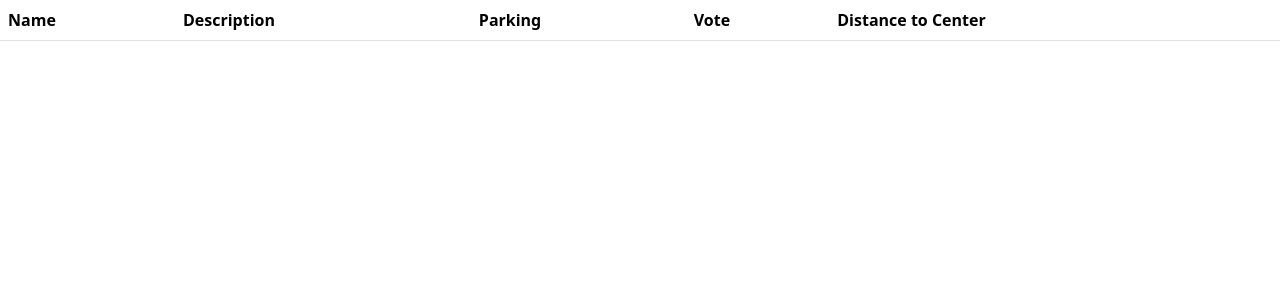
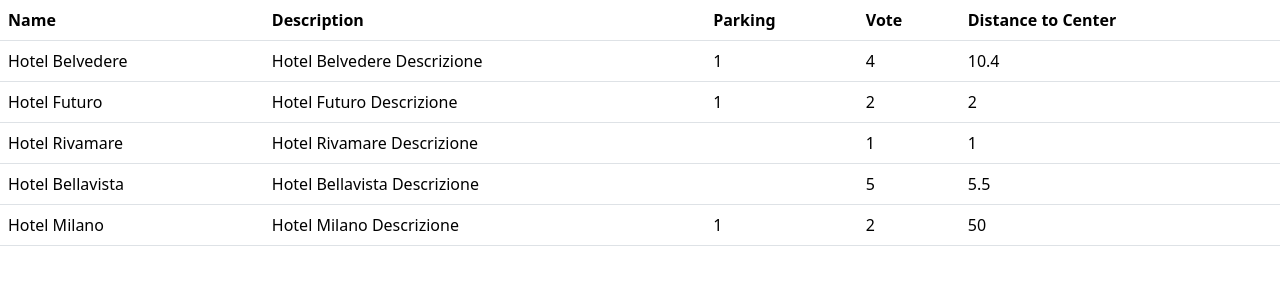
Before and after one commit to DemetrioPadre/php-hotel, a PHP site: page / in a window 1280 px wide. Shown: the top 300 px of the page. Run offline with PHP 8.4, Linux system fonts and the light colour scheme; lists and menus that the app fills with data are empty.

Commit message:
add echo

```diff
--- a/index.php
+++ b/index.php
@@ -1,5 +1,5 @@
 <?php
-include_once ('./result.php')
+include_once "./result.php"
 ?>
 
 
@@ -26,6 +26,20 @@ include_once ('./result.php')
             </tr>
         </thead>
 
+        <tbody>
+            <?php foreach($hotels as $hotel) : ?>
+            <tr>
+                <td><?php echo $hotel["name"] ?> </td>
+                <td><?php echo $hotel["description"] ?></td>
+                <td><?php echo $hotel["parking"] ?></td>
+                <td><?php echo $hotel["vote"] ?></td>
+                <td><?php  echo $hotel["distance_to_center"] ?></td>
+
+            </tr>
+            <?php endforeach ?>
+
+        </tbody>
+
     </table>
 
 </body>
```
